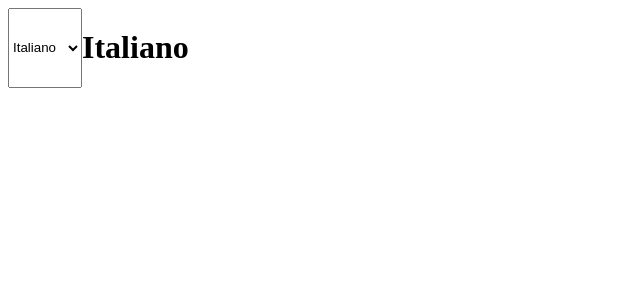
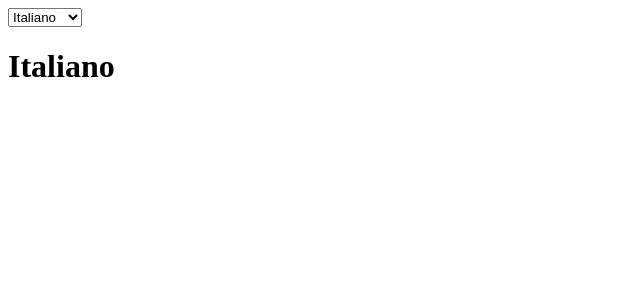
Before and after one commit to hershellayton95/esercizi-react, a React (Create React App) app: page / in a window 1280 px wide. Shown: the top 300 px of the page, without its empty margins (0-640 px from the left). Built offline with nearby package versions, Linux system fonts and the light colour scheme.

Commit message:
create usecontext

```diff
--- a/src/App.js
+++ b/src/App.js
@@ -15,7 +15,7 @@ export class App extends React.Component {
 
     render() {
         return (
-            <div style={{display:"flex"}}>
+            <div>
                 <select value={this.state.language} onChange={this.hadlerSelect}>
                     <option value="Italiano">Italiano</option>
                     <option value="English">English</option>
--- a/src/DisplayLanguage.js
+++ b/src/DisplayLanguage.js
@@ -1,19 +1,10 @@
-import React from "react";
+import { useContext } from "react";
 import { LanguageContext } from "./LanguageContext";
 
-export class DisplayLanguage extends React.Component {
+export function DisplayLanguage() {
 
+    const element = useContext(LanguageContext);
 
-    render() {
+    return <h1>{element}</h1>
 
-        return (
-            <div>
-                <LanguageContext.Consumer>
-                    {element => {
-                        return <h1>{element}</h1>
-                    }}
-                </LanguageContext.Consumer>
-            </div>
-        )
-    }
 }
```
Also changed, not shown: Context - 02.txt (deleted), useContext.txt (added).
